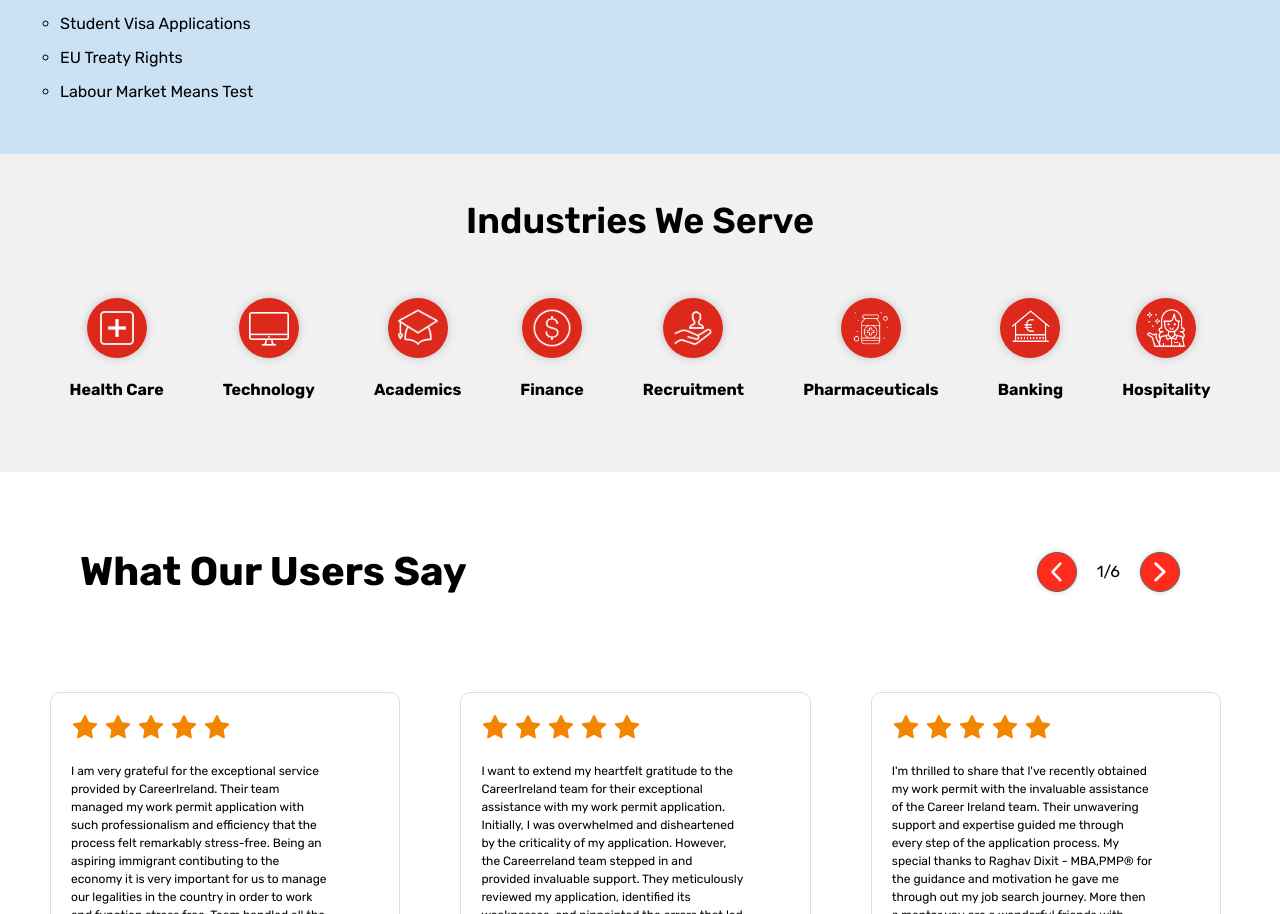
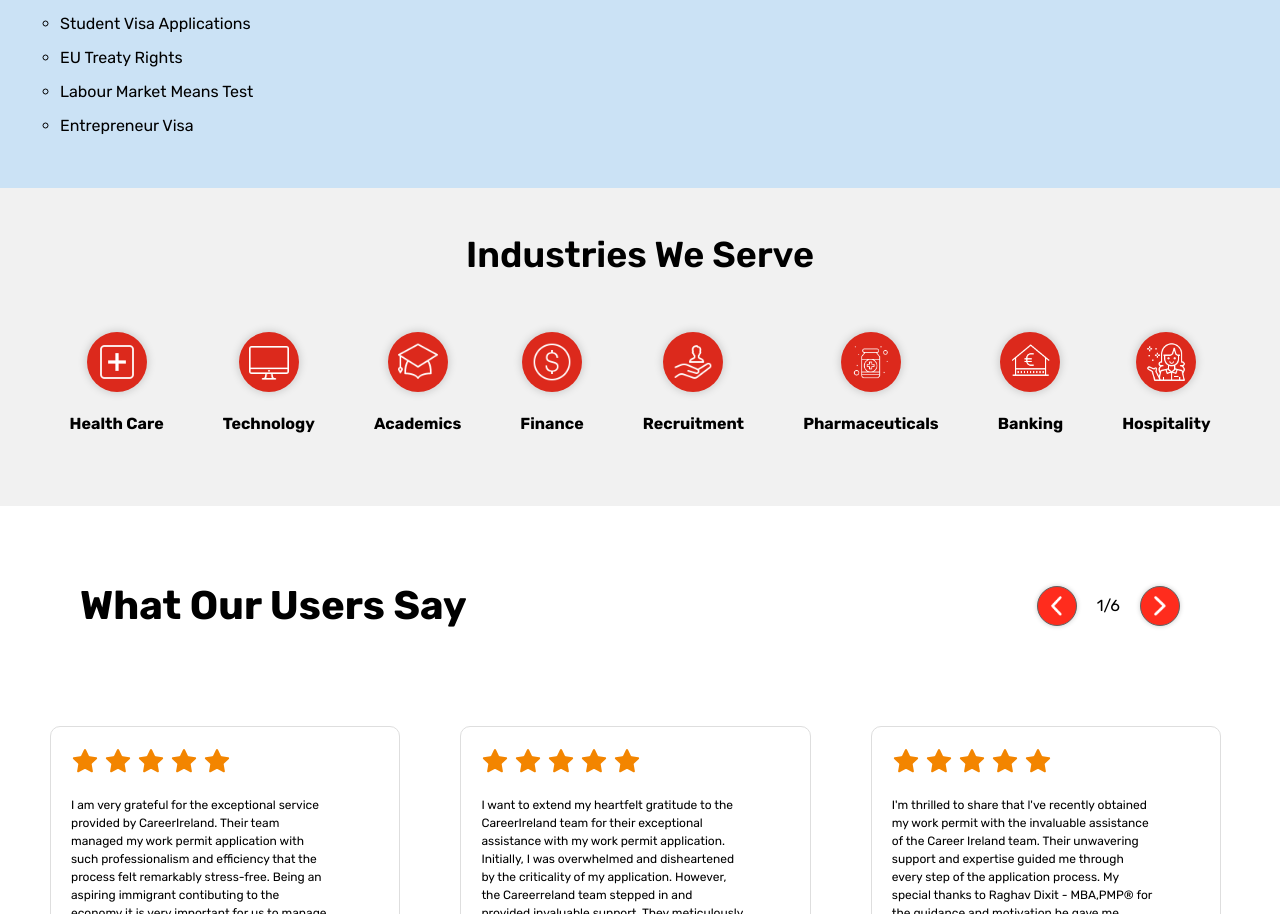
Before and after one commit to TartejBrothers/Poolbeg-Immigration, a React (Create React App) app: page / in a window 1280 px wide. Shown: the part 1267-2181 px from the top of the page. Built offline with nearby package versions, Linux system fonts and the light colour scheme.

Commit message:
Updated: Content

```diff
--- a/src/pages/aboutus.jsx
+++ b/src/pages/aboutus.jsx
@@ -41,6 +41,7 @@
           <li>Student Visa Applications</li>
           <li>EU Treaty Rights</li>
           <li>Labour Market Means Test</li>
+          <li>Entrepreneur Visa</li>
         </ul>
 
         <h2>Our Journey and Purpose</h2>
--- a/src/pages/home.jsx
+++ b/src/pages/home.jsx
@@ -102,6 +102,7 @@
             <li>Student Visa Applications</li>
             <li>EU Treaty Rights</li>
             <li>Labour Market Means Test</li>
+            <li>Entrepreneur Visa</li>
           </ul>
         </div>
         <div className="homeaboutusright">
```
